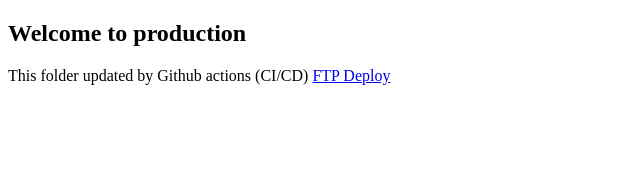
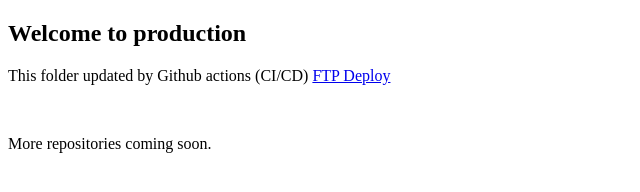
Before and after one commit to harpreetsinghdt/learn_git_actions, a plain HTML site: page index.html in a window 1280 px wide. Shown: the whole page, without its empty margins (0-640 px from the left). Drawn offline with Linux system fonts and the light colour scheme.

Commit message:
coming soon

```diff
--- a/index.html
+++ b/index.html
@@ -11,7 +11,8 @@
 			Welcome to production
 		</h2>
 		<p>This folder updated by Github actions (CI/CD) <a href="https://github.com/marketplace/actions/ftp-deploy" target="_blank"> FTP Deploy</a></p>
-
+		</br>
+		<p>More repositories coming soon.</p>
 	</div>
 </body>
 </html>
```
